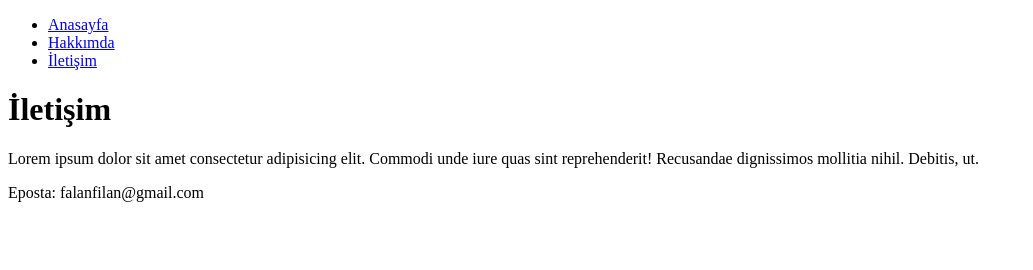
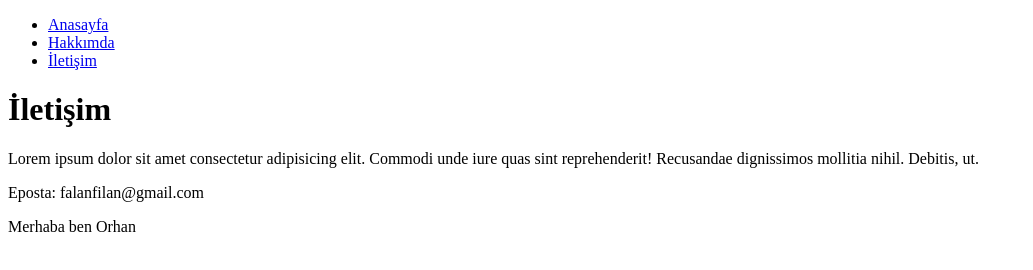
Before and after one commit to acunmedyaakademi/hatamiduzelttim, a plain HTML site: page iletisim.html in a window 1280 px wide. Shown: the whole page, without its empty margins (0-1033 px from the left). Drawn offline with Linux system fonts and the light colour scheme.

Commit message:
orhan branchi olarak iletişim sayfasına ekleme yaptım

```diff
--- a/iletisim.html
+++ b/iletisim.html
@@ -14,5 +14,6 @@
   <h1>İletişim</h1>
   <p>Lorem ipsum dolor sit amet consectetur adipisicing elit. Commodi unde iure quas sint reprehenderit! Recusandae dignissimos mollitia nihil. Debitis, ut.</p>
   <p>Eposta: falanfilan@gmail.com</p>
+  <p>Merhaba ben Orhan</p>
 </body>
 </html>
```
